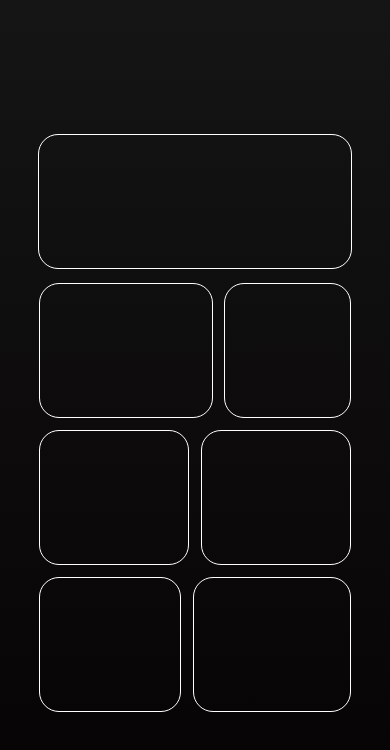
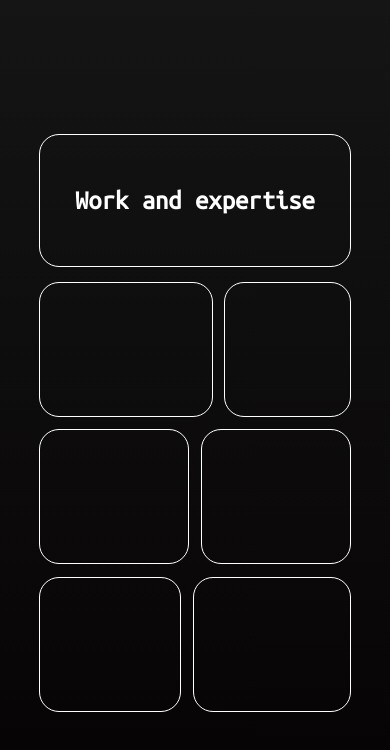
Before and after one commit to ashrv12/shrvb, a SvelteKit app: page / in a window 390 px wide. Shown: the top 750 px of the page. Built offline with nearby package versions, Linux system fonts and the light colour scheme.

Commit message:
finished inital template animation for onclick mobile tap

```diff
--- /dev/null
+++ b/src/components/home/Flexbox-one.svelte
@@ -0,0 +1,57 @@
+<script>
+	import { goto } from '$app/navigation';
+	import { fade } from 'svelte/transition';
+	import { sineInOut } from 'svelte/easing';
+
+	let visible = false;
+
+	async function navigate() {
+		visible = true;
+		await new Promise((resolve) => setTimeout(resolve, 150)); // Wait for 1 second
+		goto('/work');
+	}
+</script>
+
+<button onclick={navigate} class="flexbox one">
+	<h1 class="work-title">Work and expertise</h1>
+</button>
+
+{#if visible}
+	<div
+		class="blur-div"
+		transition:fade={{
+			duration: 150,
+			easing: sineInOut
+		}}
+	></div>
+{/if}
+
+<style>
+	.blur-div {
+		position: absolute;
+		background-color: #fff;
+		height: 100vh;
+		width: 100vw;
+		top: 0;
+		left: 0;
+	}
+
+	h1 {
+		font-family: 'Ubuntu Mono';
+	}
+
+	.flexbox {
+		border: 1px #fff solid;
+		background-color: transparent;
+		color: #fff;
+		border-radius: 20px;
+		width: 80%;
+		height: 22.5%;
+	}
+
+	.one:active {
+		transition: opacity transform 3000ms ease-in;
+		opacity: 0;
+		transform: scale(10) translateY(50px);
+	}
+</style>
--- a/src/routes/+layout.svelte
+++ b/src/routes/+layout.svelte
@@ -11,5 +11,6 @@
     .app {
         height: 100%;
         width: 100%;
+        position: relative;
     }
 </style>
--- a/src/routes/+page.svelte
+++ b/src/routes/+page.svelte
@@ -1,5 +1,6 @@
 <script>
     import FlexboxFour from "../components/home/Flexbox-four.svelte";
+	import FlexboxOne from "../components/home/Flexbox-one.svelte";
     import FlexboxThree from "../components/home/Flexbox-three.svelte";
     import FlexboxTwo from "../components/home/Flexbox-two.svelte";
 
@@ -12,7 +13,7 @@
 <div class="outmost-box">
     <div class="main-flex">
         <!-- First main box mobile -->
-        <div class="flexbox one"></div>
+        <FlexboxOne />
 
         <!-- Second main box mobile -->
         <FlexboxTwo />
@@ -43,16 +44,4 @@
         align-items: center;
         justify-content: space-around;
     }
-
-    .flexbox {
-        border: 1px #FFF solid;
-        border-radius: 20px;
-        width: 80%;
-        height: 22.5%;
-    }
-
-    .one:active {
-        transition: 1000ms ease-out;
-        transform: scale(10) translateY(50px);
-    }
 </style>
--- /dev/null
+++ b/src/routes/work/+page.svelte
@@ -0,0 +1,11 @@
+<main>
+    hi
+</main>
+
+<style>
+    main {
+        height: 100vh;
+        width: 100vw;
+        background-color: #fff;
+    }
+</style>
```
Also changed, not shown: 1 other file (tests, documents, lock files or other folders).
